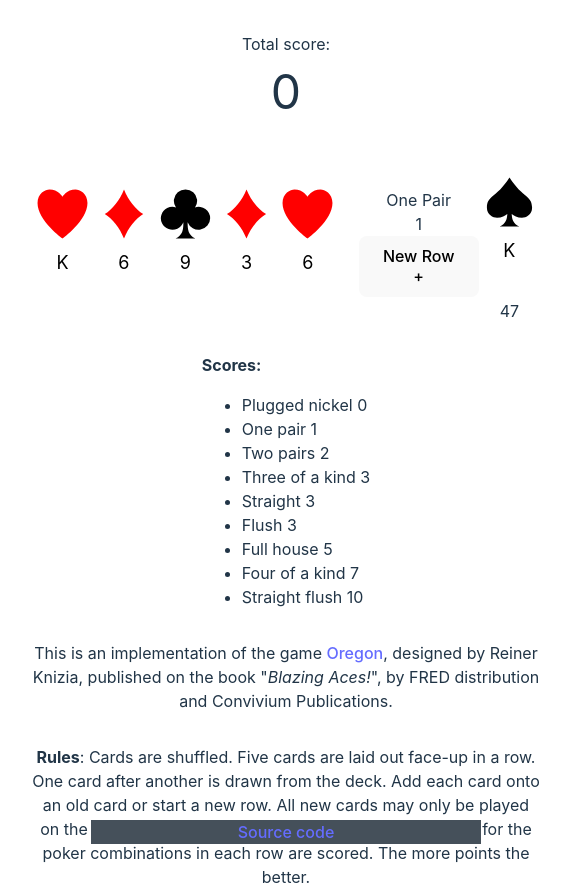
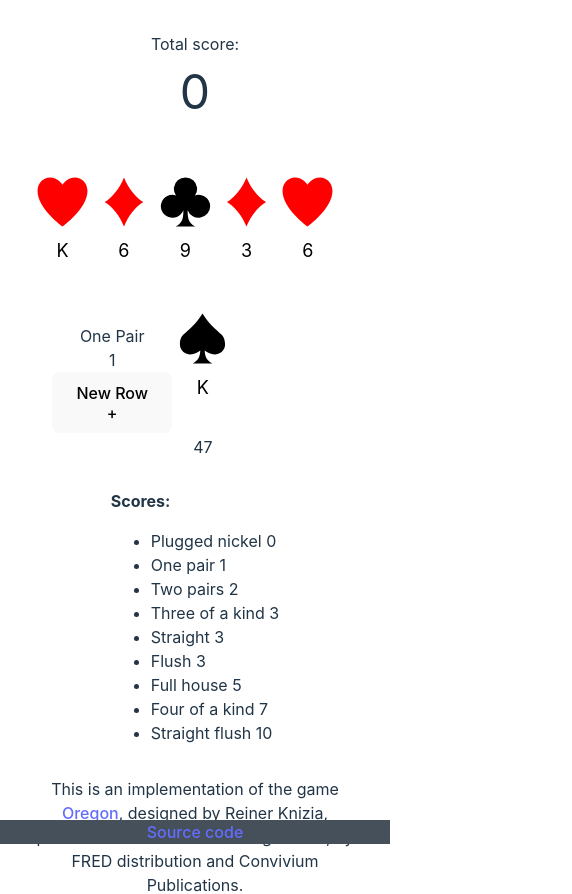
Before and after one commit to emrergin/oregon, a React (Vite) app: page / in a window 390 px wide. Shown: the top 894 px of the page, 572 px wide, since content can reach past the window. Built offline with nearby package versions, Linux system fonts and the light colour scheme.

Commit message:
more responsiveness added

```diff
--- a/src/App.css
+++ b/src/App.css
@@ -14,6 +14,7 @@
   border-radius: 0.2ch;
   font-size: large;
   user-select: none;
+  max-width: 19vw;
 }
 
 .card.clickable:hover {
@@ -23,6 +24,7 @@
 .card-row {
   display: flex;
   align-items: center;
+  flex-wrap: wrap;
 }
 
 .score-list {
```
